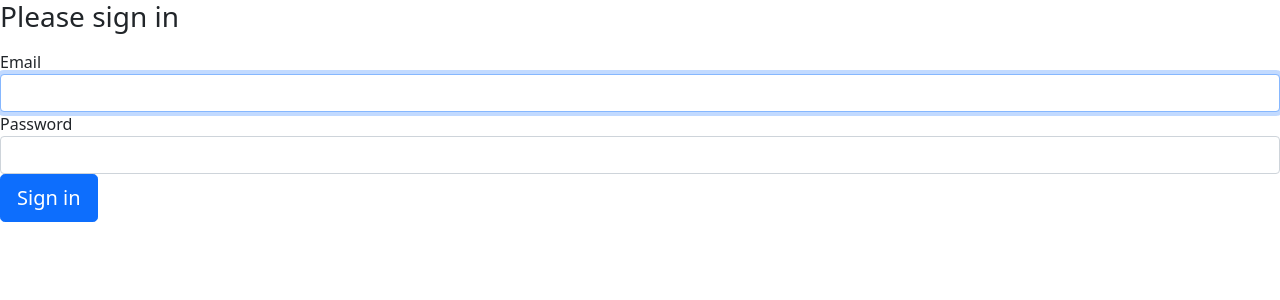
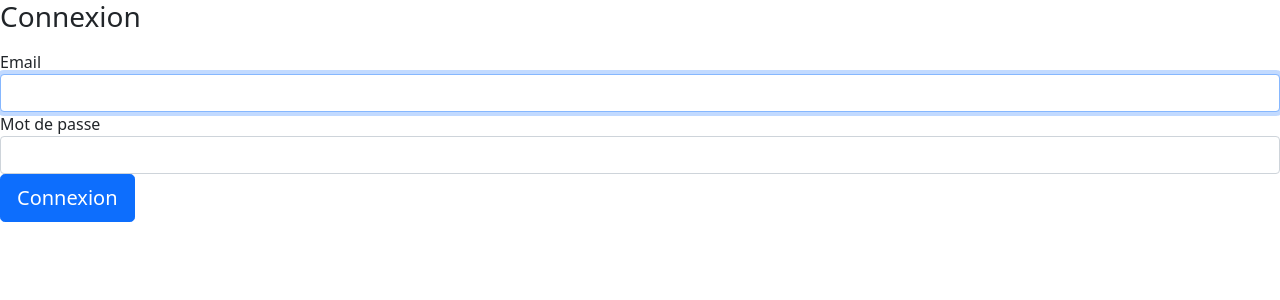
Before and after one commit to julienpichon-afpa/videotheque, a Symfony app: template templates/security/login.html.twig in a window 1280 px wide. Shown: the top 300 px of the page. Run offline with Twig, Linux system fonts and the light colour scheme; the template is opened without the code that fills it, so the values that code supplies are empty; some libraries are stand-ins or nearby versions.

Commit message:
Inscription + connexion + compte utilisateur

```diff
--- a/src/Controller/SecurityController.php
+++ b/src/Controller/SecurityController.php
@@ -14,9 +14,9 @@ class SecurityController extends AbstractController
      */
     public function login(AuthenticationUtils $authenticationUtils): Response
     {
-        // if ($this->getUser()) {
-        //     return $this->redirectToRoute('target_path');
-        // }
+         if ($this->getUser()) {
+             return $this->redirectToRoute('account');
+         }
 
         // get the login error if there is one
         $error = $authenticationUtils->getLastAuthenticationError();
--- a/src/Security/UserAuthenticator.php
+++ b/src/Security/UserAuthenticator.php
@@ -49,9 +49,9 @@ class UserAuthenticator extends AbstractLoginFormAuthenticator
             return new RedirectResponse($targetPath);
         }
 
-        // For example:
-        //return new RedirectResponse($this->urlGenerator->generate('some_route'));
-        throw new \Exception('TODO: provide a valid redirect inside '.__FILE__);
+
+        return new RedirectResponse($this->urlGenerator->generate('account'));
+
     }
 
     protected function getLoginUrl(Request $request): string
--- a/templates/registration/register.html.twig
+++ b/templates/registration/register.html.twig
@@ -27,7 +27,7 @@
             </div>
         </div>
         {{ form_row(registrationForm.agreeTerms) }}
-        <button type="submit" class="btn">Register</button>
+        <button type="submit" class="btn btn-primary">Register</button>
     </div>
 
     {{ form_end(registrationForm) }}
--- a/templates/security/login.html.twig
+++ b/templates/security/login.html.twig
@@ -1,6 +1,6 @@
 {% extends 'base.html.twig' %}
 
-{% block title %}Log in!{% endblock %}
+{% block title %}Connexion{% endblock %}
 
 {% block body %}
 <form method="post">
@@ -10,14 +10,14 @@
 
     {% if app.user %}
         <div class="mb-3">
-            You are logged in as {{ app.user.username }}, <a href="{{ path('app_logout') }}">Logout</a>
+            Vous êtes connecté en tant que {{ app.user.username }}, <a href="{{ path('app_logout') }}">Logout</a>
         </div>
     {% endif %}
 
-    <h1 class="h3 mb-3 font-weight-normal">Please sign in</h1>
+    <h1 class="h3 mb-3 font-weight-normal">Connexion</h1>
     <label for="inputEmail">Email</label>
     <input type="email" value="{{ last_username }}" name="email" id="inputEmail" class="form-control" autocomplete="email" required autofocus>
-    <label for="inputPassword">Password</label>
+    <label for="inputPassword">Mot de passe</label>
     <input type="password" name="password" id="inputPassword" class="form-control" autocomplete="current-password" required>
 
     <input type="hidden" name="_csrf_token"
@@ -36,7 +36,7 @@
     #}
 
     <button class="btn btn-lg btn-primary" type="submit">
-        Sign in
+        Connexion
     </button>
 </form>
 {% endblock %}
```
Also changed, not shown: src/Controller/AccountController.php (added, +26 -0 lines), templates/account/index.html.twig (added, +16 -0 lines).
